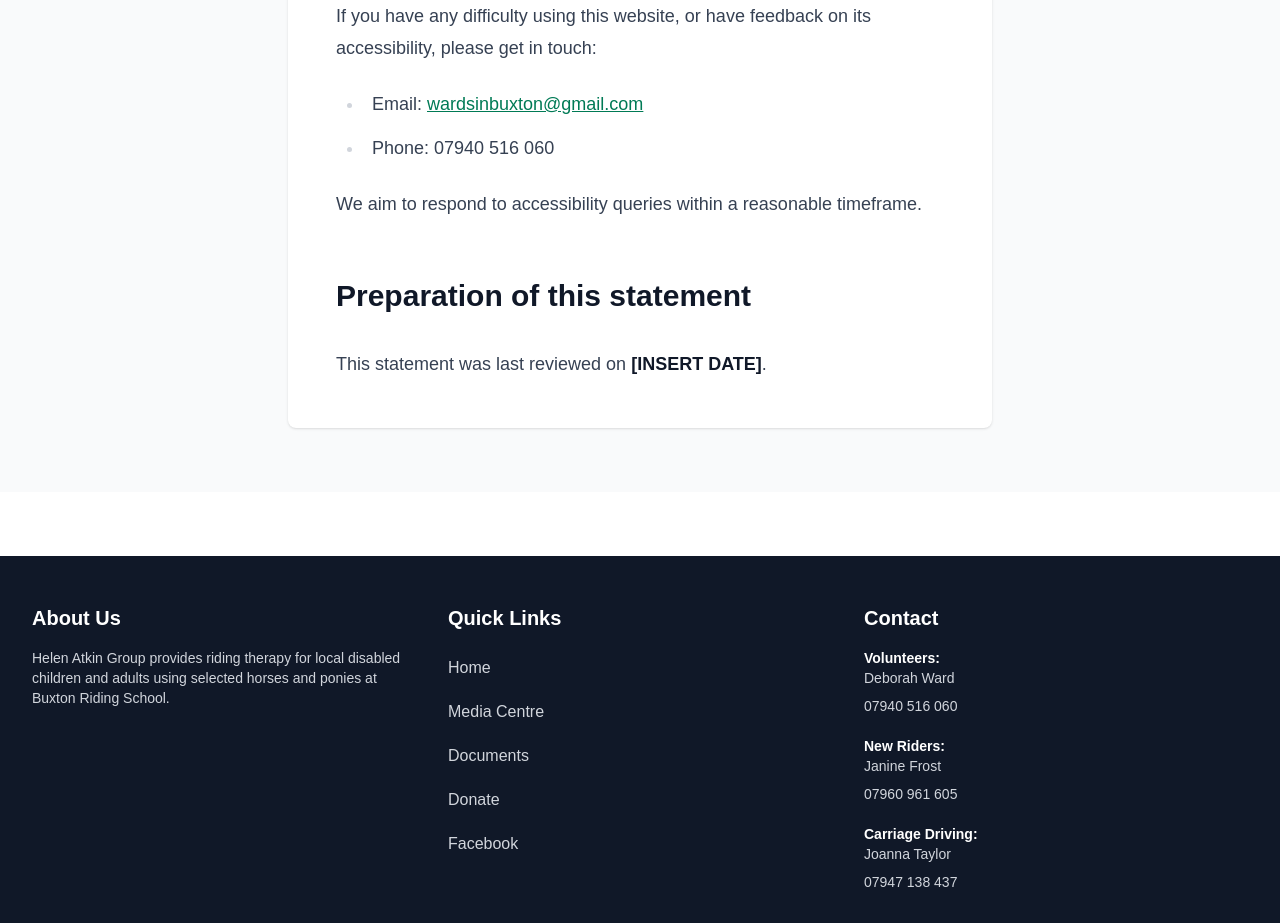
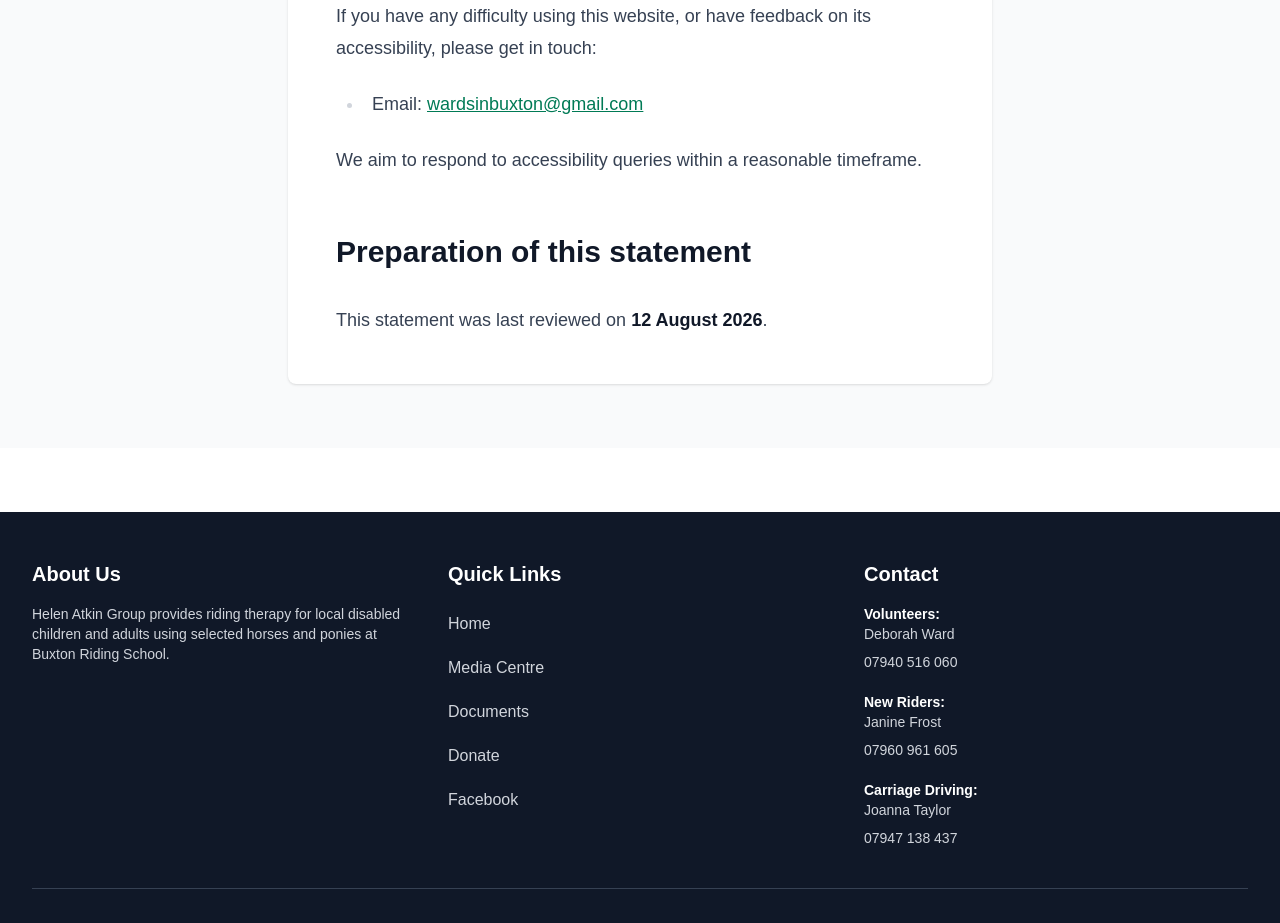
Before and after one commit to AlbyAtkinson71/helenatkin-rda, a Next.js app: page /accessibility-statement in a window 1280 px wide. Shown: the part 2160-3083 px from the top of the page. Built offline with nearby package versions, Linux system fonts and the light colour scheme.

Commit message:
Added date and contact details to the accessibility statement.

```diff
--- a/app/accessibility-statement/page.js
+++ b/app/accessibility-statement/page.js
@@ -84,14 +84,13 @@
             accessibility, please get in touch:
           </p>
           <ul>
-            <li>Email: <a href="mailto:wardsinbuxton@gmail.com" className="text-emerald-700 underline hover:text-emerald-800">wardsinbuxton@gmail.com</a></li>
-            <li>Phone: 07940 516 060</li>
+            <li>Email: <a href="mailto:website@helenatkinrda.org.uk" className="text-emerald-700 underline hover:text-emerald-800">wardsinbuxton@gmail.com</a></li>
           </ul>
           <p>We aim to respond to accessibility queries within a reasonable timeframe.</p>
 
           <h2>Preparation of this statement</h2>
           <p>
-            This statement was last reviewed on <strong>[INSERT DATE]</strong>.
+            This statement was last reviewed on <strong>12 August 2026</strong>.
           </p>
         </div>
       </div>
```
